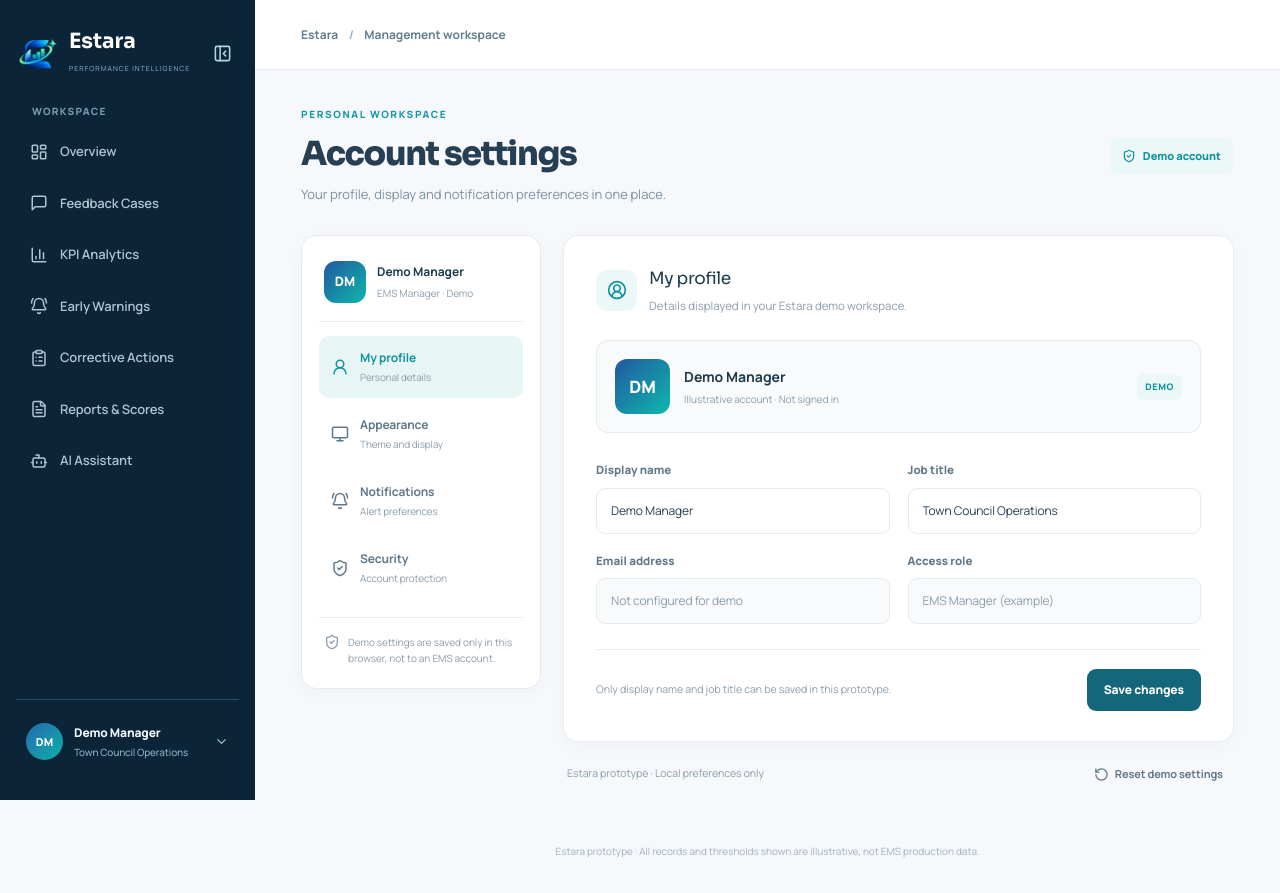
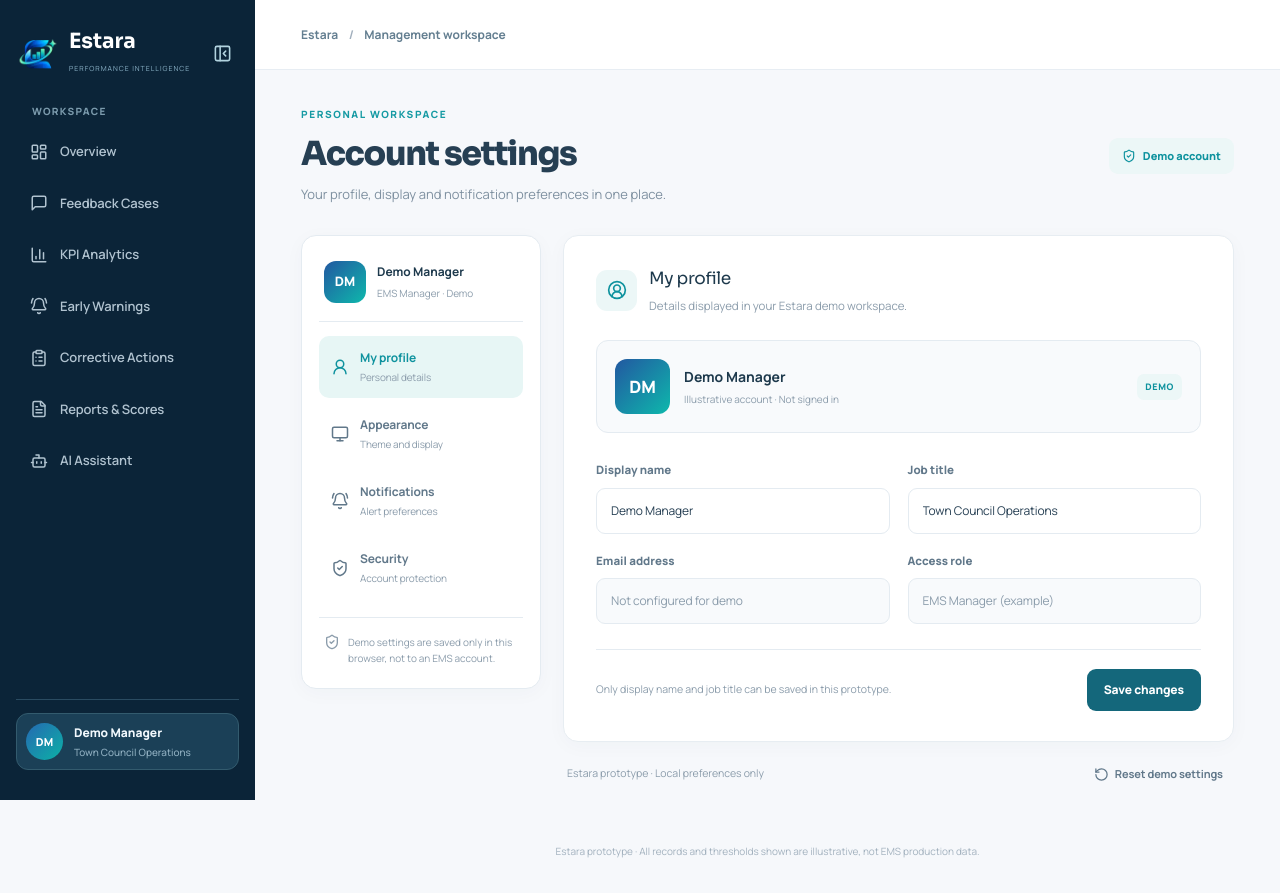
Before and after one commit to m3l0nnnnnn/IT-innovation-project, a React (Vite) app in the folder apps/web/: page /settings in a window 1280 px wide. Built offline with nearby package versions, Linux system fonts and the light colour scheme.

Commit message:
refactor: open My Profile directly from sidebar account

```diff
--- a/apps/web/src/ProfileMenu.tsx
+++ b/apps/web/src/ProfileMenu.tsx
@@ -1,42 +1,43 @@
-import { useEffect, useRef, useState } from 'react';
-import { Link, useLocation } from 'react-router-dom';
-import { Bell, ChevronDown, Palette, UserRound } from 'lucide-react';
+import { useEffect, useState } from 'react';
+import { NavLink } from 'react-router-dom';
 import { SETTINGS_KEY } from './appearance';
 import './profile-menu.css';
 
 type Profile = { displayName: string; jobTitle: string };
-const DEFAULT_PROFILE: Profile = { displayName: 'Demo Manager', jobTitle: 'Town Council Operations' };
+
+const DEFAULT_PROFILE: Profile = {
+  displayName: 'Demo Manager',
+  jobTitle: 'Town Council Operations'
+};
 
 function getProfile(): Profile {
   try {
-    const parsed = JSON.parse(window.localStorage.getItem(SETTINGS_KEY) ?? '{}') as {
+    const stored = JSON.parse(window.localStorage.getItem(SETTINGS_KEY) ?? '{}') as {
       profile?: { displayName?: unknown; jobTitle?: unknown };
     };
+    const displayName = stored?.profile?.displayName;
+    const jobTitle = stored?.profile?.jobTitle;
     return {
-      displayName:
-        typeof parsed?.profile?.displayName === 'string' && parsed.profile.displayName.trim()
-          ? parsed.profile.displayName.trim().slice(0, 64)
-          : DEFAULT_PROFILE.displayName,
-      jobTitle:
-        typeof parsed?.profile?.jobTitle === 'string' && parsed.profile.jobTitle.trim()
-          ? parsed.profile.jobTitle.trim().slice(0, 64)
-          : DEFAULT_PROFILE.jobTitle
+      displayName: typeof displayName === 'string' && displayName.trim()
+        ? displayName.trim().slice(0, 64)
+        : DEFAULT_PROFILE.displayName,
+      jobTitle: typeof jobTitle === 'string' && jobTitle.trim()
+        ? jobTitle.trim().slice(0, 64)
+        : DEFAULT_PROFILE.jobTitle
     };
   } catch {
     return DEFAULT_PROFILE;
   }
 }
 
-function initialsFor(name: string): string {
-  return name.trim().split(/\s+/).slice(0, 2).map(word => word[0]?.toUpperCase() ?? '').join('') || 'DM';
+function getInitials(name: string): string {
+  return name.trim().split(/\s+/).slice(0, 2)
+    .map(word => word[0]?.toUpperCase() ?? '').join('') || 'DM';
 }
 
+/** The sidebar account is a direct link to My Profile, not a popup menu. */
 export default function ProfileMenu() {
-  const [open, setOpen] = useState(false);
   const [profile, setProfile] = useState<Profile>(getProfile);
-  const rootRef = useRef<HTMLDivElement>(null);
-  const triggerRef = useRef<HTMLButtonElement>(null);
-  const location = useLocation();
 
   useEffect(() => {
     const refresh = () => setProfile(getProfile());
@@ -48,65 +49,18 @@ export default function ProfileMenu() {
     };
   }, []);
 
-  useEffect(() => {
-    setOpen(false);
-  }, [location.pathname, location.search]);
-
-  useEffect(() => {
-    if (!open) return;
-    const dismissOnOutsideClick = (event: PointerEvent) => {
-      if (rootRef.current && !rootRef.current.contains(event.target as Node)) setOpen(false);
-    };
-    const dismissOnEscape = (event: KeyboardEvent) => {
-      if (event.key === 'Escape') {
-        setOpen(false);
-        triggerRef.current?.focus();
-      }
-    };
-    document.addEventListener('pointerdown', dismissOnOutsideClick);
-    document.addEventListener('keydown', dismissOnEscape);
-    return () => {
-      document.removeEventListener('pointerdown', dismissOnOutsideClick);
-      document.removeEventListener('keydown', dismissOnEscape);
-    };
-  }, [open]);
-
-  const initials = initialsFor(profile.displayName);
-  return <div ref={rootRef} className="profile-menu-root">
-    <button
-      type="button"
-      ref={triggerRef}
-      className={'profile-trigger' + (open ? ' is-open' : '')}
-      onClick={() => setOpen(value => !value)}
-      aria-label={'Open profile menu for ' + profile.displayName}
-      aria-expanded={open}
-      aria-haspopup="true"
-      aria-controls="estara-profile-popover"
+  return <div className="profile-menu-root">
+    <NavLink
+      to="/settings?section=profile"
+      className={({ isActive }) => 'profile-trigger' + (isActive ? ' is-active' : '')}
+      aria-label={'Open My Profile for ' + profile.displayName}
+      title={'My Profile — ' + profile.displayName}
     >
-      <span className="profile-avatar">{initials}</span>
-      <span className="profile-trigger-details"><span className="profile-trigger-name">{profile.displayName}</span><span className="profile-trigger-role">{profile.jobTitle}</span></span>
-      <ChevronDown className={'profile-chevron' + (open ? ' rotated' : '')} size={15}/>
-    </button>
-    {open && <div id="estara-profile-popover" className="profile-popover" aria-label="Profile options">
-      <div className="profile-popover-header">
-        <span className="profile-avatar large">{initials}</span>
-        <div className="profile-popover-identity">
-          <strong>{profile.displayName}</strong>
-          <small>{profile.jobTitle}</small>
-        </div>
-      </div>
-      <nav className="profile-menu-links" aria-label="Account navigation">
-        <Link to="/settings?section=profile" onClick={() => setOpen(false)}>
-          <UserRound size={18}/><span>My profile</span>
-        </Link>
-        <Link to="/settings?section=appearance" onClick={() => setOpen(false)}>
-          <Palette size={18}/><span>Appearance</span>
-        </Link>
-        <Link to="/settings?section=notifications" onClick={() => setOpen(false)}>
-          <Bell size={18}/><span>Notifications</span>
-        </Link>
-      </nav>
-      <p className="profile-popover-footer">Preferences are saved in this browser.</p>
-    </div>}
+      <span className="profile-avatar" aria-hidden="true">{getInitials(profile.displayName)}</span>
+      <span className="profile-trigger-details">
+        <span className="profile-trigger-name">{profile.displayName}</span>
+        <span className="profile-trigger-role">{profile.jobTitle}</span>
+      </span>
+    </NavLink>
   </div>;
 }
--- a/apps/web/src/profile-menu.css
+++ b/apps/web/src/profile-menu.css
@@ -1,42 +1,22 @@
-/* Profile menu lives at the bottom of the sidebar, and opens upward. */
+/* Sidebar account: one direct link to My Profile, no dropdown. */
 .profile-menu-root{position:relative;width:100%;min-width:0}
-.profile-trigger{display:flex;align-items:center;gap:11px;width:100%;min-width:0;padding:9px;border:1px solid transparent;background:transparent;border-radius:12px;color:#dcecf4;text-align:left;font:700 12px var(--font-ui,'Manrope',sans-serif);cursor:pointer;transition:background .15s,border-color .15s}
-.profile-trigger:hover,.profile-trigger.is-open{background:#1b4057;border-color:#335b6e}
+.profile-trigger{display:flex;align-items:center;gap:11px;width:100%;min-width:0;padding:9px;border:1px solid transparent;background:transparent;border-radius:12px;color:#dcecf4;text-align:left;font:700 12px var(--font-ui,'Manrope',sans-serif);cursor:pointer;text-decoration:none;transition:background .15s,border-color .15s}
+.profile-trigger:hover,.profile-trigger.is-active{background:#1b4057;border-color:#335b6e}
 .profile-trigger:focus-visible{outline:2px solid #5dd9cb;outline-offset:2px}
 .profile-avatar{display:grid;place-items:center;flex:none;width:37px;height:37px;border-radius:50%;background:linear-gradient(135deg,#2569b2,#0cb1a6);color:#fff;font:800 11px var(--font-ui,'Manrope',sans-serif);letter-spacing:.01em}
-.profile-avatar.large{width:46px;height:46px;font-size:14px}
 .profile-trigger-details{display:grid;gap:4px;flex:1;min-width:0}
 .profile-trigger-name{display:block;overflow:hidden;text-overflow:ellipsis;white-space:nowrap;color:#f1f8fd;font-size:12px;font-weight:800}
 .profile-trigger-role{display:block;overflow:hidden;text-overflow:ellipsis;white-space:nowrap;color:#8faec0;font-size:10px;font-weight:500}
-.profile-chevron{color:#a1bece;flex:none;transition:transform .15s}
-.profile-chevron.rotated{transform:rotate(180deg)}
-.profile-popover{position:absolute;left:0;bottom:calc(100% + 10px);width:278px;max-width:calc(100vw - 24px);z-index:100;overflow:hidden;background:var(--ui-card,#fff);border:1px solid var(--ui-border,#e0e8ee);border-radius:15px;box-shadow:0 18px 45px #091e3840;color:var(--ui-text,#2e485d);text-align:left}
-.profile-popover-header{display:flex;align-items:center;gap:12px;padding:17px 17px 15px;border-bottom:1px solid var(--ui-border,#e6edf2)}
-.profile-popover-identity{display:grid;gap:4px;flex:1;min-width:0}
-.profile-popover-identity strong{color:var(--ui-title,#2a455a);font:800 13px var(--font-ui,'Manrope',sans-serif);overflow:hidden;text-overflow:ellipsis;white-space:nowrap}
-.profile-popover-identity small{color:var(--ui-muted,#8da1af);font-size:10.5px;line-height:1.5}
-.profile-menu-links{display:grid;gap:2px;padding:8px}
-.profile-menu-links a{display:flex;align-items:center;gap:12px;border-radius:9px;padding:12px 11px;color:var(--ui-text,#3a5569);font:700 12px var(--font-ui,'Manrope',sans-serif)}
-.profile-menu-links a:hover,.profile-menu-links a:focus-visible{background:var(--ui-hover,#eff7f7);color:var(--ui-accent,#15939e)}
-.profile-menu-links svg{color:var(--ui-muted-strong,#6d8a99);flex:none}
-.profile-popover-footer{border-top:1px solid var(--ui-border,#e6edf2);margin:0;padding:12px 17px;font-size:10px;line-height:1.5;color:var(--ui-muted,#94a5b2)}
-:root[data-theme='dark'] .profile-popover{box-shadow:0 18px 50px #0108129e}
-/* Collapsed navigation: profile avatar remains visible and clickable. */
+/* When collapsed, the avatar itself remains the clickable profile link. */
 .sidebar.sidebar-collapsed .profile-trigger{justify-content:center;padding:7px 2px}
-.sidebar.sidebar-collapsed .profile-trigger-details,.sidebar.sidebar-collapsed .profile-chevron{display:none}
-.sidebar.sidebar-collapsed .profile-popover{left:calc(100% + 12px);bottom:0}
+.sidebar.sidebar-collapsed .profile-trigger-details{display:none}
 @media(max-width:850px) and (min-width:601px){
   .sidebar .profile-trigger{justify-content:center;padding:7px 2px}
-  .sidebar .profile-trigger-details,.sidebar .profile-chevron{display:none}
-  .sidebar .profile-popover{left:calc(100% + 12px);bottom:0}
+  .sidebar .profile-trigger-details{display:none}
 }
 @media(max-width:600px){
-  /* Mobile navigation sits at the top; open the menu below the account instead. */
   .sidebar .profile-trigger{justify-content:flex-start;width:auto;max-width:260px;padding:6px 9px}
-  .sidebar .profile-trigger-details,.sidebar .profile-chevron{display:grid}
-  .sidebar .profile-popover{top:calc(100% + 8px);bottom:auto;left:auto;right:0}
+  .sidebar .profile-trigger-details{display:grid}
   .sidebar.sidebar-collapsed .profile-trigger{justify-content:flex-start;padding:6px 9px}
   .sidebar.sidebar-collapsed .profile-trigger-details{display:grid}
-  .sidebar.sidebar-collapsed .profile-chevron{display:block}
-  .sidebar.sidebar-collapsed .profile-popover{top:calc(100% + 8px);bottom:auto;left:auto;right:0}
 }
```
